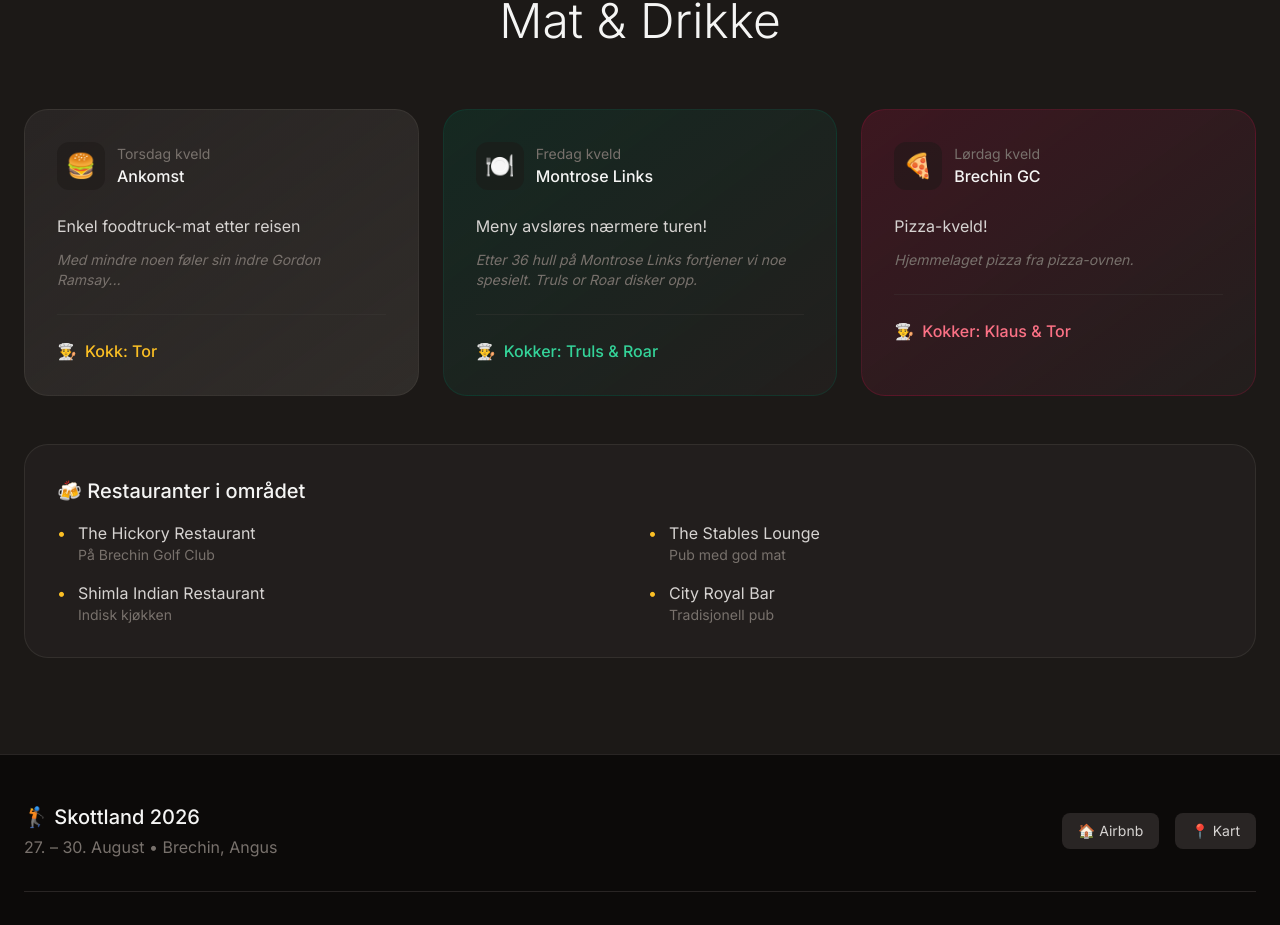
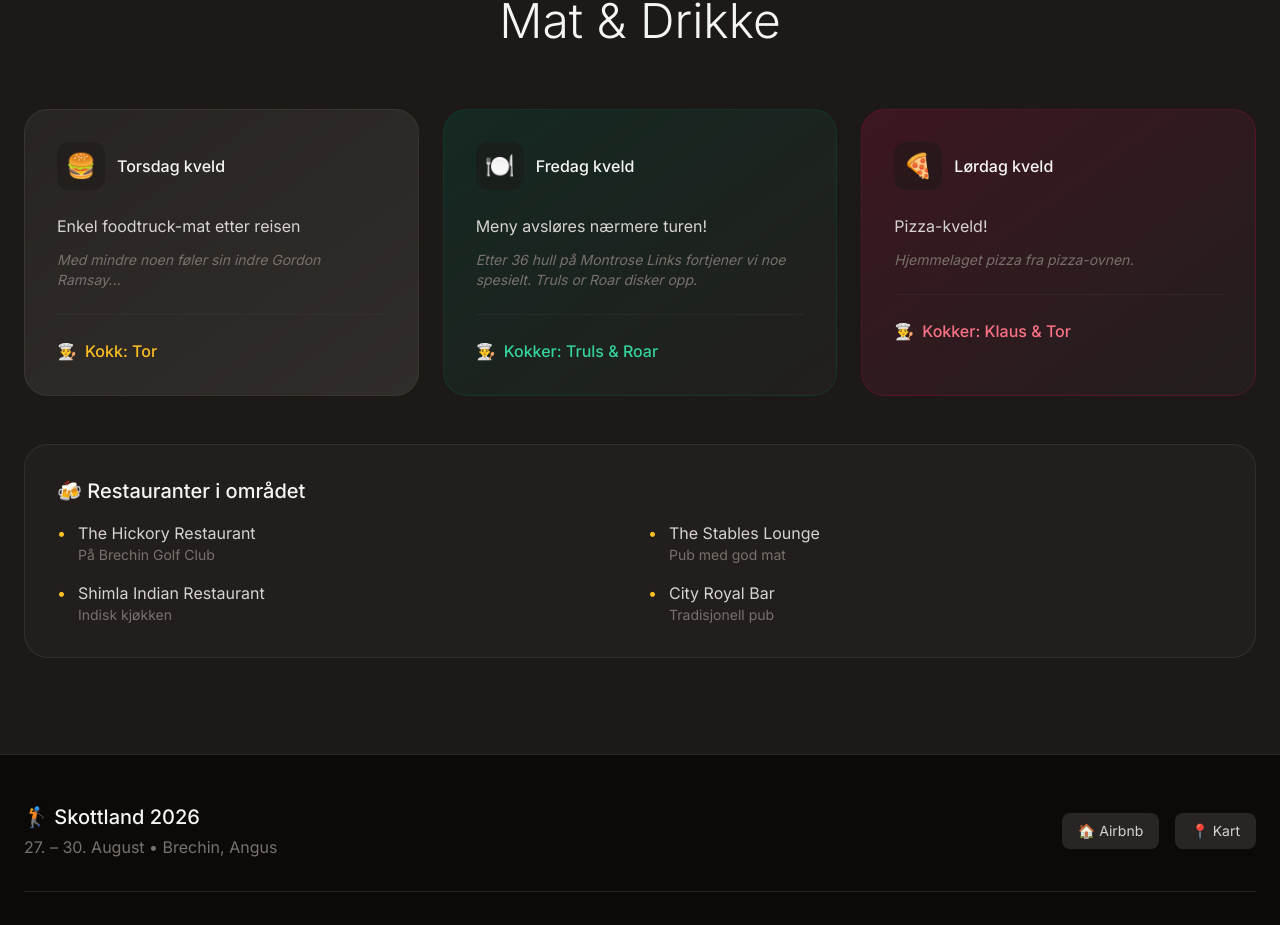
Before and after one commit to dj1p/Skottland2026, a React (Vite) app: page / in a window 1280 px wide. Shown: the part 6160-7085 px from the top of the page. Built offline with nearby package versions, Linux system fonts and the light colour scheme.

Commit message:
Update TripPage.tsx

```diff
--- a/src/pages/TripPage.tsx
+++ b/src/pages/TripPage.tsx
@@ -763,10 +763,9 @@ function DinnerCard({ day }: { day: DaySchedule }) {
     <div className={`bg-gradient-to-br ${colors.gradient} rounded-3xl p-8 border ${colors.border}`}>
       <div className="flex items-center gap-3 mb-6">
         <div className="w-12 h-12 bg-stone-900/50 rounded-xl flex items-center justify-center text-2xl">{colors.icon}</div>
-        <div>
-          <div className="text-stone-500 text-sm">{day.dayName} kveld</div>
-          <div className="text-stone-100 font-medium">{day.title}</div>
-        </div>
+<div>
+  <div className="text-stone-100 font-medium">{day.dayName} kveld</div>
+</div>
       </div>
       <div className="space-y-3">
         <p className="text-stone-300">{day.dinner.description}</p>
```
